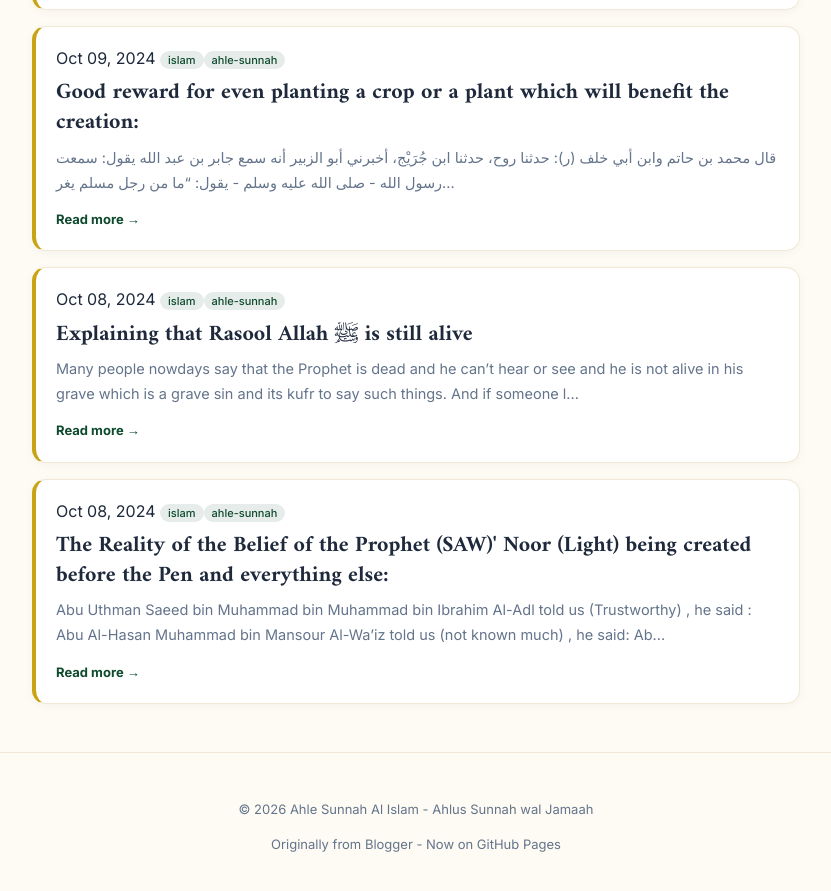
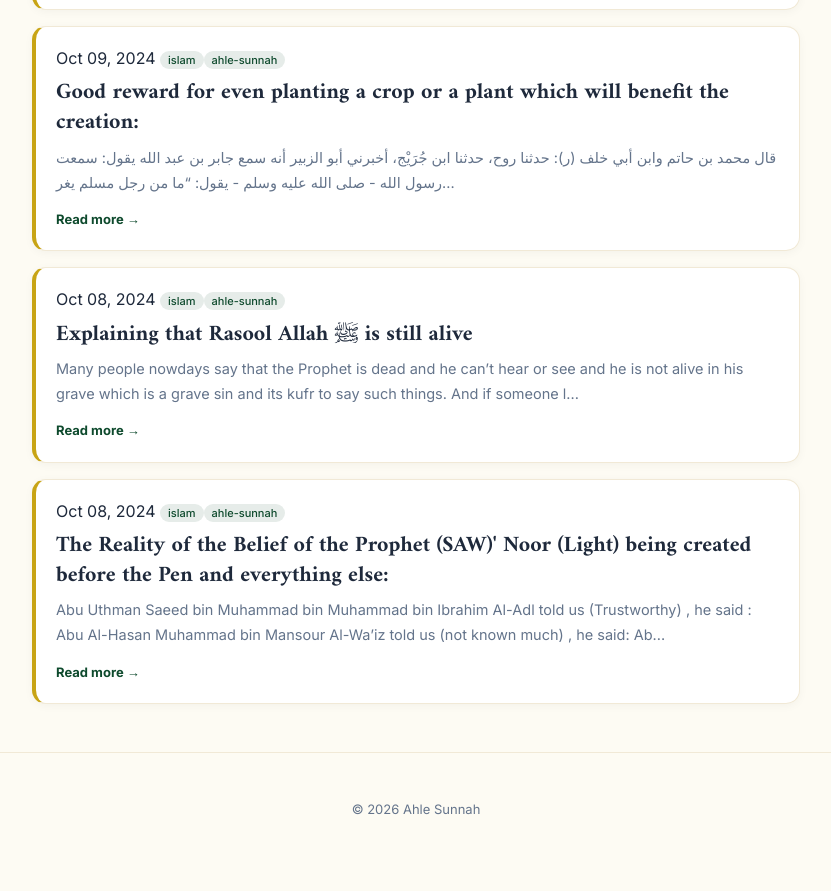
Before and after one commit to Fali17/ahlesunnah, a Jekyll site: the page built from index.html, in a window 1280 px wide and 900 px high, scrolled down 11973 px. Shown: the top 891 px of the window, without its empty margins (224-1055 px from the left). Built offline with Jekyll 4.4.1, drawn with Linux system fonts in a browser that asks for light colours; after the commit the page ends 12838 px from its top, so only the background shows below that.

Commit message:
Fix asset paths and update footer content
Updated asset paths for CSS and logo images, and modified footer text.

```diff
--- a/_layouts/default.html
+++ b/_layouts/default.html
@@ -6,13 +6,13 @@
   <title>{% if page.title %}{{ page.title }} | {% endif %}{{ site.title }}</title>
   <meta name="description" content="{{ page.excerpt | default: site.description | strip_html | truncate: 160 }}">
   <link href="https://fonts.googleapis.com/css2?family=Amiri:wght@400;700&family=Inter:wght@400;500;700&display=swap" rel="stylesheet">
-  <link rel="stylesheet" href="{{ '/assets/css/main.css' | relative_url }}">
+  <link rel="stylesheet" href="{{ 'assets/css/main.css' | relative_url }}">
 </head>
 <body>
   <header class="site-header">
     <div class="header-inner">
       <div class="logo-wrap">
-        <img src="{{ '/assets/logo.png' | relative_url }}" alt="Ahle Sunnah Al Islam Logo" class="site-logo">
+        <img src="{{ 'assets/logo.png' | relative_url }}" alt="Ahle Sunnah Al Islam Logo" class="site-logo">
       </div>
       <h1>{{ site.title }}</h1>
       <p class="subtitle">{{ site.description }}</p>
@@ -27,8 +27,8 @@
     {{ content }}
   </main>
   <footer class="site-footer">
-    <p>© {{ 'now' | date: "%Y" }} Ahle Sunnah Al Islam - Ahlus Sunnah wal Jamaah</p>
-    <p class="small">Originally from Blogger - Now on GitHub Pages</p>
+    <p>© {{ 'now' | date: "%Y" }} Ahle Sunnah </p>
+
   </footer>
 </body>
 </html>
```
